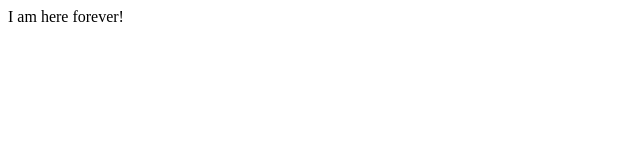
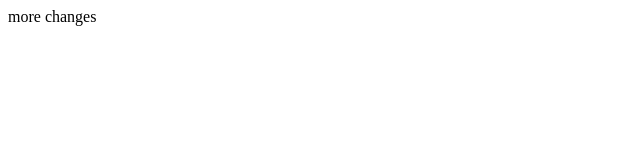
Before and after one commit to jagdeepsgill888/week_4_build, a plain HTML site: page index.html in a window 1280 px wide. Shown: the full height of the page, 0-640 px from the left. Drawn offline with Linux system fonts and the light colour scheme.

Commit message:
more changes to html

```diff
--- a/index.html
+++ b/index.html
@@ -5,7 +5,7 @@
 
 
    <body>
-   	I am here forever!
+   	more changes
    </body>
 
 </html>
```
